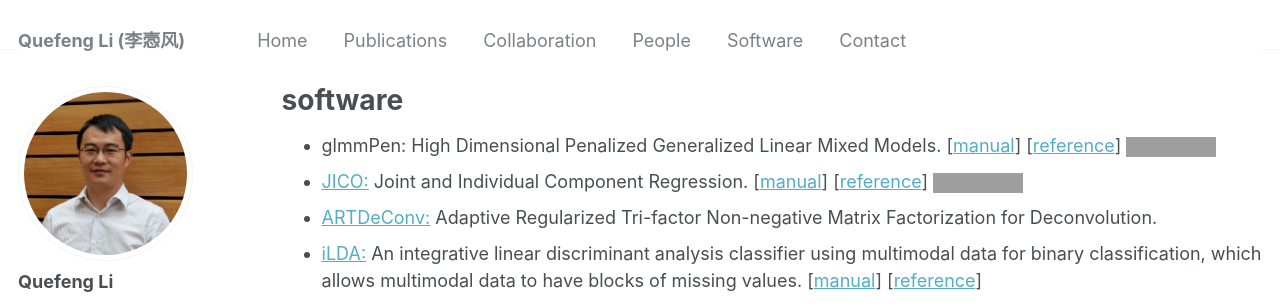
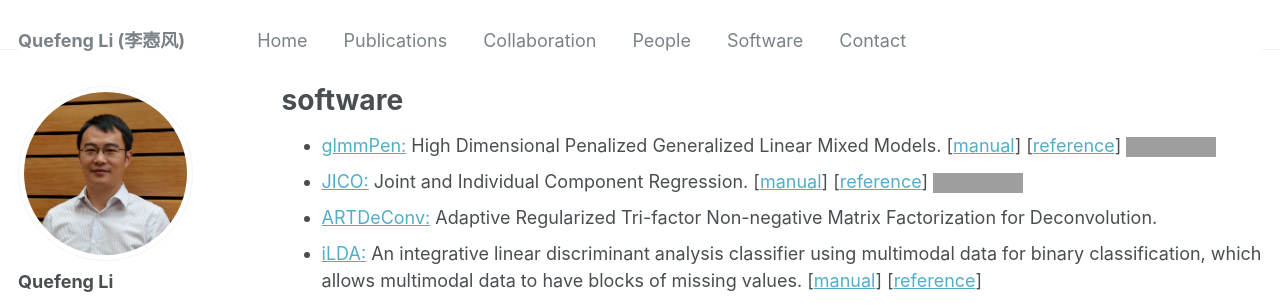
Before and after one commit to quefengli/quefengli.github.io, a Jekyll site: the page built from _pages/software.md, in a window 1280 px wide, cut to the strip 0-305 px from the top of the page. Built offline with Jekyll 4.4.1, drawn with Linux system fonts in a browser that asks for light colours; some web fonts are replaced; part of the change alters nothing that is shown; grey boxes are pictures that could not be loaded.

```diff
--- a/_pages/software.md
+++ b/_pages/software.md
@@ -5,8 +5,8 @@ permalink: /software/
 author_profile: true
 ---
 
-- glmmPen: High Dimensional Penalized Generalized Linear Mixed
-Models. [[manual](https://cran.r-project.org/web/packages/glmmPen/glmmPen.pdf)]
+- [glmmPen:](https://cran.r-project.org/web/packages/glmmPen/index.html) High Dimensional Penalized Generalized Linear
+Mixed Models. [[manual](https://cran.r-project.org/web/packages/glmmPen/glmmPen.pdf)]
 [[reference](../files/publication/RJournal2023.pdf)]
 [![](https://cranlogs.r-pkg.org/badges/grand-total/glmmPen)](https://cran.r-project.org/package=glmmPen)
 - [JICO:](https://cran.r-project.org/web/packages/JICO/index.html) Joint and Individual Component
```
